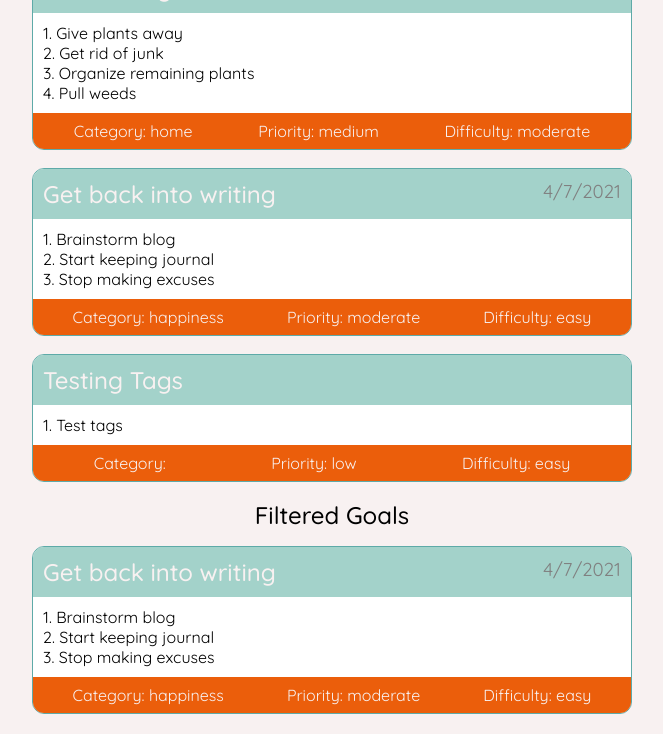
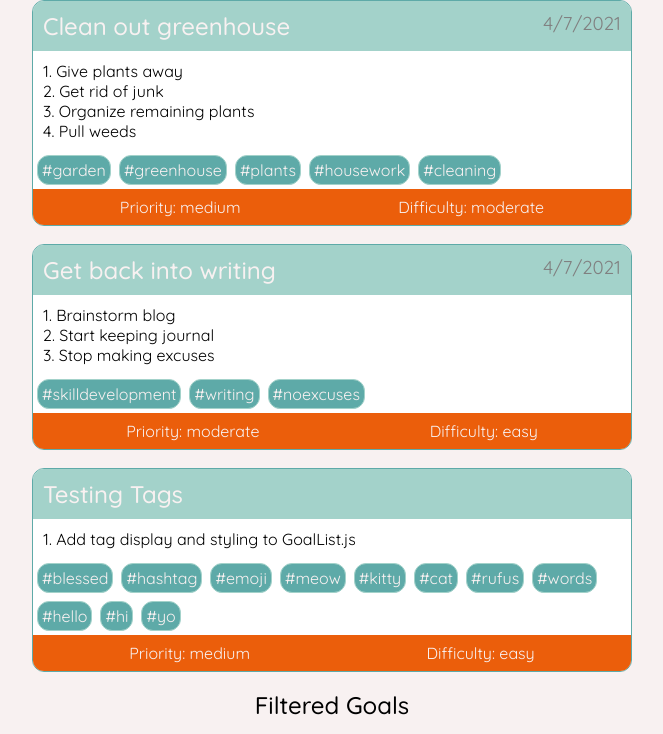
Before and after one commit to mikehoods/react-goalTracker-2.0-client, a React (Create React App) app: page / in a window 1280 px wide. Shown: the part 420-1154 px from the top of the page, without its empty margins (308-971 px from the left). Built offline with nearby package versions, Linux system fonts and the light colour scheme; data requests are answered from the project's data file.

Commit message:
setup tag cloud display in CreateGoal.js, GoalList.js, and GoalDetails.js.

```diff
--- a/data/db.json
+++ b/data/db.json
@@ -25,6 +25,12 @@
       "difficulty": "hard",
       "priority": "high",
       "category": "work",
+      "tags": [
+        "webdev",
+        "react",
+        "codingpractice",
+        "keeplearning"
+      ],
       "id": 1
     },
     {
@@ -52,6 +58,13 @@
       "difficulty": "moderate",
       "priority": "medium",
       "category": "home",
+      "tags": [
+        "garden",
+        "greenhouse",
+        "plants",
+        "housework",
+        "cleaning"
+      ],
       "id": 2
     },
     {
@@ -75,26 +88,38 @@
       "difficulty": "easy",
       "priority": "moderate",
       "category": "happiness",
+      "tags": [
+        "skilldevelopment",
+        "writing",
+        "noexcuses"
+      ],
       "id": 3
     },
     {
       "title": "Testing Tags",
       "difficulty": "easy",
-      "priority": "low",
+      "priority": "medium",
       "steps": [
         {
-          "step": "Test tags",
+          "step": "Add tag display and styling to GoalList.js",
           "complete": false
         }
       ],
       "achieved": false,
       "tags": [
-        "tag",
-        "one",
-        "two",
-        "three"
+        "blessed",
+        "hashtag",
+        "emoji",
+        "meow",
+        "kitty",
+        "cat",
+        "rufus",
+        "words",
+        "hello",
+        "hi",
+        "yo"
       ],
-      "id": 4
+      "id": 5
     }
   ]
 }
--- a/src/CreateGoal.js
+++ b/src/CreateGoal.js
@@ -88,20 +88,20 @@ const CreateGoal = () => {
                         onChange={(e) => setStep(e.target.value)}
                     />
                     <p className="add-step">+ Add Step</p>
-                </div>
-                <label>Tags:</label>
+                    <label>Tags:</label>
                 <input
                     type="text"
                     id="add-tag"
-                    // value={tempTag}
-                    // onChange={(e) => setTempTag(e.target.value)}
                     onKeyUp={handleAddTag}
                 />
-                <div className="tags">
+                <p className="input-help">Type "," (comma) to add tag</p>
+                <div className="tag-cloud">
                     {tags.map((tag, index) => (
-                        <p key={index}>#{tag}</p>
+                        <p className="tag" key={index}>#{tag}</p>
                     ))}
                 </div>
+                </div>
+
                 <div className="create-goal-footer">
                     {!isPending && <button>Create Goal</button>}
                     {isPending && <button disabled>Adding goal...</button>}
--- a/src/GoalDetails.js
+++ b/src/GoalDetails.js
@@ -36,6 +36,11 @@ const GoalDetails = () => {
                                 <p key={i}>{i + 1}. {step.step}</p>
                             ))}
                         </div>
+                        <div className="tag-cloud">
+                            {goal.tags.map((tag, index) => (
+                                <p className="tag" key={index}>#{tag}</p>
+                            ))}
+                        </div>
                         <div className="goal-footer">
                             <p>Category: {goal.category}</p>
                             <p>Priority: {goal.priority}</p>
--- a/src/GoalList.js
+++ b/src/GoalList.js
@@ -16,8 +16,12 @@ const GoalList = ({goals, title}) => {
                                 <p key={i}>{i + 1}. {step.step}</p>
                             ))}
                         </div>
+                        <div className="tag-cloud">
+                            {goal.tags.map((tag, index) => (
+                                <p className="tag" key={index}>#{tag}</p>
+                            ))}
+                        </div>
                         <div className="goal-footer">
-                            <p>Category: {goal.category}</p>
                             <p>Priority: {goal.priority}</p>
                             <p>Difficulty: {goal.difficulty}</p>
                         </div>
--- a/src/index.css
+++ b/src/index.css
@@ -179,6 +179,29 @@ form .form-selectors {
   font-weight: 400;
   margin-bottom: 10px;
 }
+#add-tag {
+  margin-bottom: 0;
+  box-sizing: border-box;
+}
+.form-main .input-help {
+  font-size: 12px;
+  color: #F8F1F1;
+  font-weight: 600;
+  margin-bottom: 16px;
+}
+.tag-cloud {
+  display: flex;
+  flex-wrap: wrap;
+}
+.tag-cloud .tag {
+  background-color: #5EAAA8;
+  color: #F8F1F1;
+  border: 1px solid #A3D2CA;
+  border-radius: 12px;
+  margin: 4px;
+  padding: 4px;
+
+}
 
 /* Not Found Styling */
 .not-found {
```
